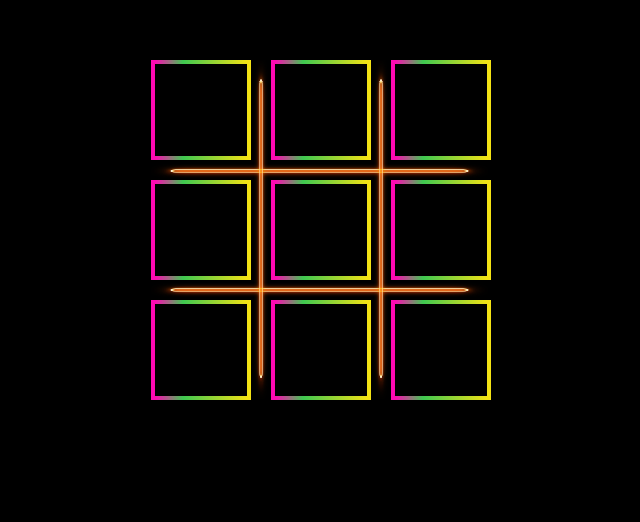
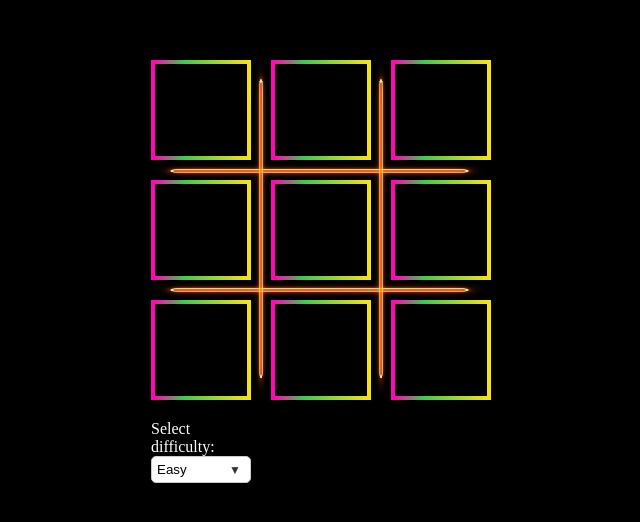
Before and after one commit to kostya-mikhalkov/tic-tac-toe-bot, a React (Create React App) app: page / in a window 1280 px wide. Shown: the part 180-702 px from the top of the page, without its empty margins (329-969 px from the left). Built offline with nearby package versions, Linux system fonts and the light colour scheme.

Commit message:
feat: added first btn

```diff
--- /dev/null
+++ b/src/components/DifficultySelector/DifficultySelector.scss
@@ -0,0 +1,43 @@
+.difficulty-selector {
+    position: relative;
+    display: inline-block;
+    margin-bottom: 20px;
+
+    label {
+        width: 100px;
+        margin-right: 10px;
+        color: white;
+    }
+
+    select {
+        appearance: none;
+        border: 1px solid #ccc;
+        width: 100px;
+        padding: 5px;
+        border-radius: 5px;
+        cursor: pointer;
+        -webkit-appearance: none;
+        -moz-appearance: none;
+        background-color: white;
+        outline: none;
+
+        &:hover {
+            border-color: none;
+        }
+        option {
+            &:hover {
+                background-color: aqua;
+            }
+        }
+    }
+
+    &::after {
+        content: '▼';
+        position: absolute;
+        top: 68%;
+        right: 10px;
+        pointer-events: none;
+        font-size: 12px;
+        color: #333;
+    }
+}
--- /dev/null
+++ b/src/components/DifficultySelector/DifficultySelector.tsx
@@ -0,0 +1,22 @@
+import React, { FunctionComponent } from "react";
+import DifficultySelectorProps from '../../types/difficultySelectorProps';
+
+import './DifficultySelector.scss';
+
+const DifficultySelector: FunctionComponent<DifficultySelectorProps> = ({selectedDifficulty, onDifficultyChange}): JSX.Element => {
+    const handleChange = (event: React.ChangeEvent<HTMLSelectElement>) => { onDifficultyChange(event.target.value); };
+    return (
+        <div className="difficulty-selector">
+            <label htmlFor="difficulty">Select difficulty:</label>
+            <select id="difficulty"
+                value={selectedDifficulty}
+                onChange={handleChange}>
+                <option value="easy">Easy</option>
+                <option value="medium">Medium</option>
+                <option value="hard">Hard</option>
+            </select>
+        </div>
+    );
+}
+
+export default DifficultySelector;
--- a/src/components/Game/Game.scss
+++ b/src/components/Game/Game.scss
@@ -26,5 +26,6 @@ body {
         border-image: linear-gradient(90deg, rgba(255,9,179,1) 1%, rgba(79,254,102,0.7875525210084033) 31%, rgba(255,237,21,0.9556197478991597) 100%);
         border-image-slice: 1;
         border-radius: 8px;
+        cursor: pointer;
     }
 }
--- a/src/components/Game/Game.tsx
+++ b/src/components/Game/Game.tsx
@@ -1,9 +1,16 @@
-import React, {FunctionComponent} from "react";
+import React, {FunctionComponent, useState} from "react";
 import DividerLine from "../DividerLine/DividerLine";
+import DifficultySelector from "../DifficultySelector/DifficultySelector";
 
 import './Game.scss';
 
 const Game: FunctionComponent = (): JSX.Element => {
+    const [difficulty, setDifficulty] = useState('easy');
+
+    const onChangeDifficulty = (newDifficulty: string): void => {
+        setDifficulty(newDifficulty)
+    }
+
     return (
         <div className="game">
             <DividerLine orientation="horizontal" position={1} />
@@ -14,6 +21,10 @@ const Game: FunctionComponent = (): JSX.Element => {
             {Array.from({length: 9}).map((_, ind): JSX.Element => {
                 return <div key={ind} className="cell"></div>
             })}
+            <div className="game_btn">
+                <DifficultySelector selectedDifficulty = {difficulty}
+                                    onDifficultyChange = {onChangeDifficulty}/>
+            </div>
         </div>
     )
 }
--- /dev/null
+++ b/src/types/difficultySelectorProps.ts
@@ -0,0 +1,6 @@
+type DifficultySelectorProps = {
+    selectedDifficulty: string,
+    onDifficultyChange: (difficulty: string) => void
+}
+
+export default DifficultySelectorProps;
```
